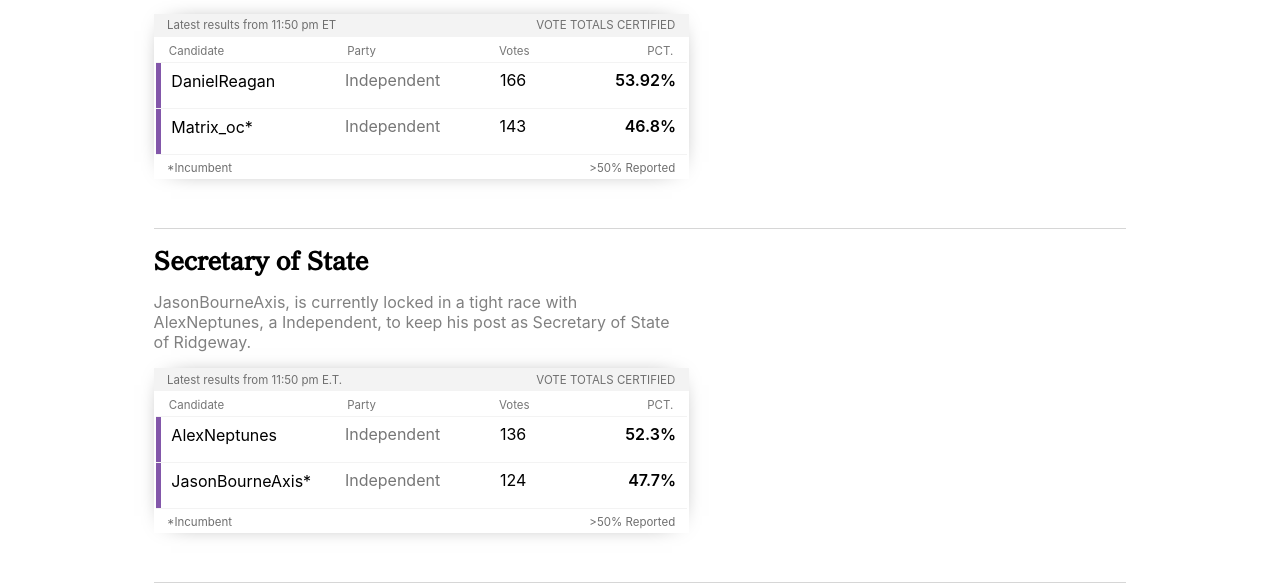
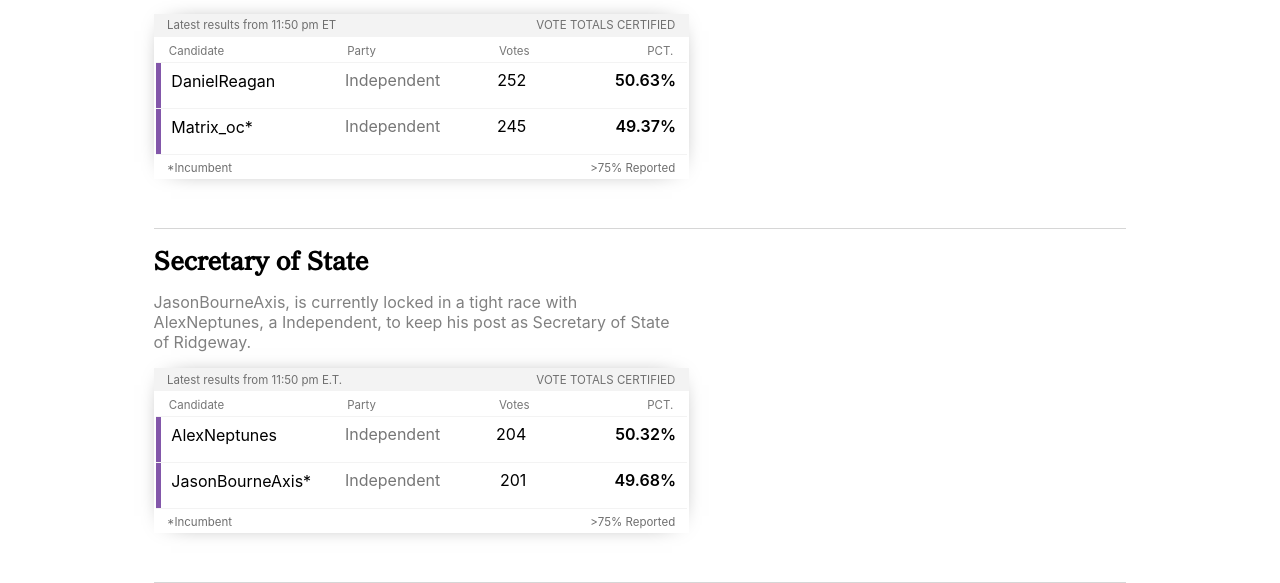
Before and after one commit to RestiveSole267/anctimes-elections, a React (Create React App) app: page /anctimes-elections/ridgeway in a window 1280 px wide. Shown: the part 337-920 px from the top of the page. Built offline with nearby package versions, Linux system fonts and the light colour scheme.

Commit message:
second-last election update

```diff
--- a/src/ridgeway/ridgeway.js
+++ b/src/ridgeway/ridgeway.js
@@ -35,20 +35,20 @@ class RidgewayElectionFeed extends React.Component{
                                 <div className='can-partycolor-ind'></div>
                                 <div className='can-name2'>DanielReagan</div>
                                 <div className='can-party'>Independent</div>
-                                <div className='can-votes'>166</div>
-                                <div className='can-pct'>53.92%</div>
+                                <div className='can-votes'>252</div>
+                                <div className='can-pct'>50.63%</div>
                             </tr>
                             <tr className='candidate-1'>
                                 <div className='can-partycolor-ind'></div>
                                 <div className='can-name-unoffical'>Matrix_oc* </div>
                                 <div className='can-party'>Independent</div>
-                                <div className='can-votes'>143</div>
-                                <div className='can-pct'>46.8%</div>
+                                <div className='can-votes'>245</div>
+                                <div className='can-pct'>49.37%</div>
                             </tr>
                         </table>
                         <div className='footer-table'>
                             <p className='footnote-title'>*Incumbent</p>
-                            <p className='reported-title'>{'>'}50% Reported</p>
+                            <p className='reported-title'>{'>'}75% Reported</p>
                         </div>
                     </div>
                 </div>
@@ -71,20 +71,20 @@ class RidgewayElectionFeed extends React.Component{
                                 <div className='can-partycolor-ind'></div>
                                 <div className='can-name2'>AlexNeptunes</div>
                                 <div className='can-party'>Independent</div>
-                                <div className='can-votes'>136</div>
-                                <div className='can-pct'>52.3%</div>
+                                <div className='can-votes'>204</div>
+                                <div className='can-pct'>50.32%</div>
                             </tr>
                             <tr className='candidate-1'>
                                 <div className='can-partycolor-ind'></div>
                                 <div className='can-name-unoffical'>JasonBourneAxis*</div>
                                 <div className='can-party'>Independent</div>
-                                <div className='can-votes'>124</div>
-                                <div className='can-pct'>47.7%</div>
+                                <div className='can-votes'>201</div>
+                                <div className='can-pct'>49.68%</div>
                             </tr>
                         </table>
                         <div className='footer-table'>
                             <p className='footnote-title'>*Incumbent</p>
-                            <p className='reported-title'>{'>'}50% Reported</p>
+                            <p className='reported-title'>{'>'}75% Reported</p>
                         </div>
                     </div>
                 </div>
```
